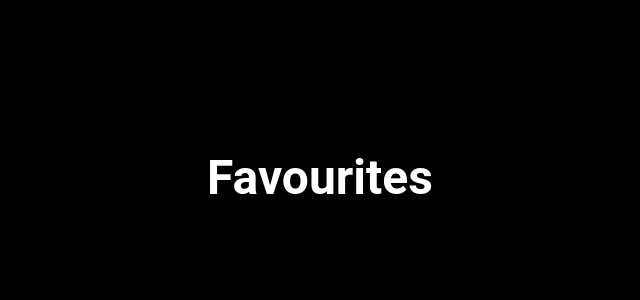
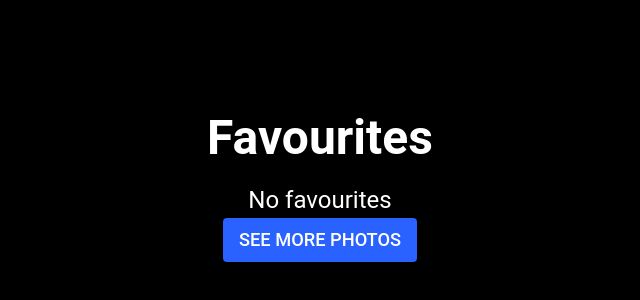
Before and after one commit to FullStackSteve/react-redux-typescript-mui-nasa-example, a React (Create React App) app: page /favourites in a window 1280 px wide. Shown: the part 214-514 px from the top of the page, without its empty margins (320-960 px from the left). Built offline with nearby package versions, Linux system fonts and the light colour scheme.

Commit message:
Favourite page now uses ImageGrid

```diff
--- a/src/pages/favourites/index.tsx
+++ b/src/pages/favourites/index.tsx
@@ -1,12 +1,19 @@
-import { Typography } from '@mui/material'
-import { Layout } from 'src/ui/components'
+import { Button, Typography } from '@mui/material'
+import { Link } from 'react-router-dom'
+import useNasaPhoto from 'src/hooks/useNasaPhoto'
+import { ImageGrid, Layout } from 'src/ui/components'
 
 function Favourites() {
+   const { favouritePhotos } = useNasaPhoto()
    return (
       <Layout>
          <Typography variant="h1" component="h1" textAlign="center" gutterBottom>
             Favourites
          </Typography>
+         <ImageGrid images={favouritePhotos} />
+         <Button variant="contained" color="secondary" component={Link} to={'/'}>
+            See more photos
+         </Button>
       </Layout>
    )
 }
--- a/src/ui/components/index.ts
+++ b/src/ui/components/index.ts
@@ -1,2 +1,4 @@
 export { default as ButtonGroup } from './ButtonGroup'
 export { default as Layout } from './Layout'
+export { default as ImageGrid } from './ImageGrid'
+export { default as NavBar } from './NavBar'
```
